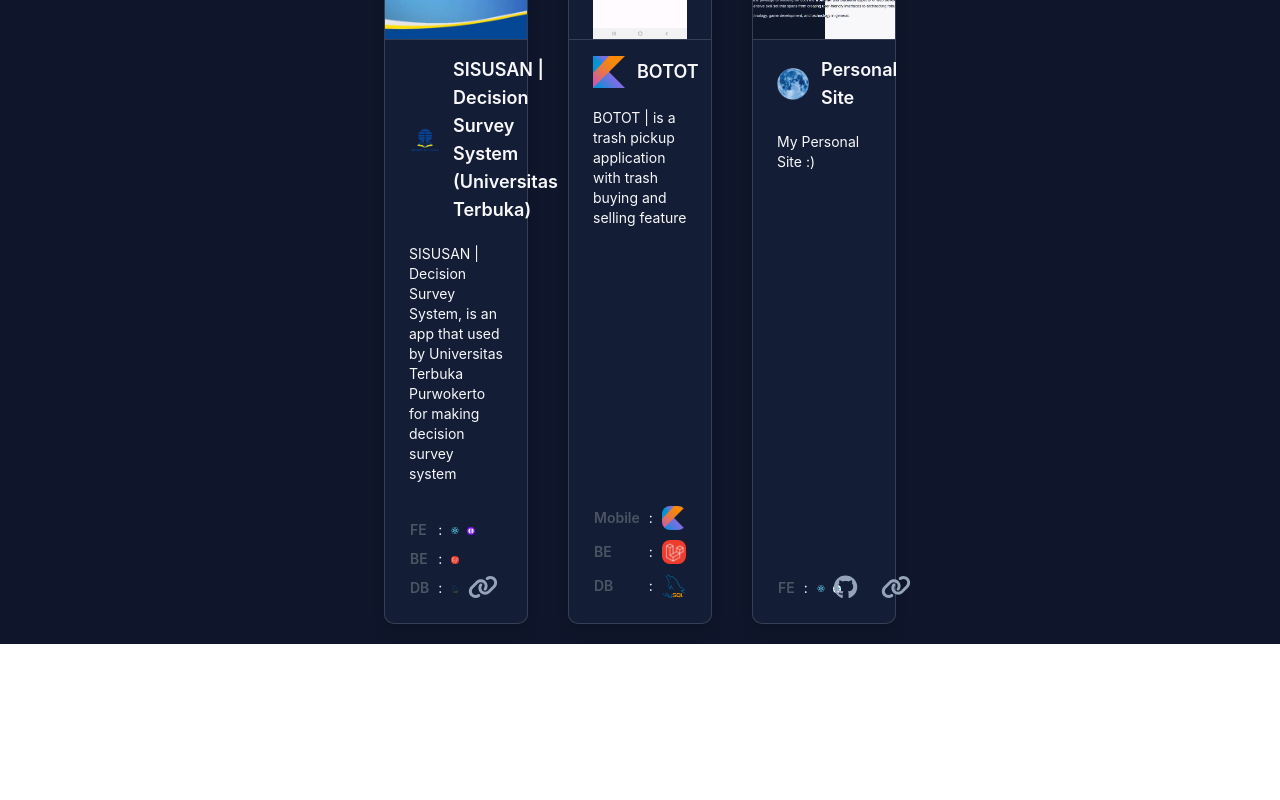
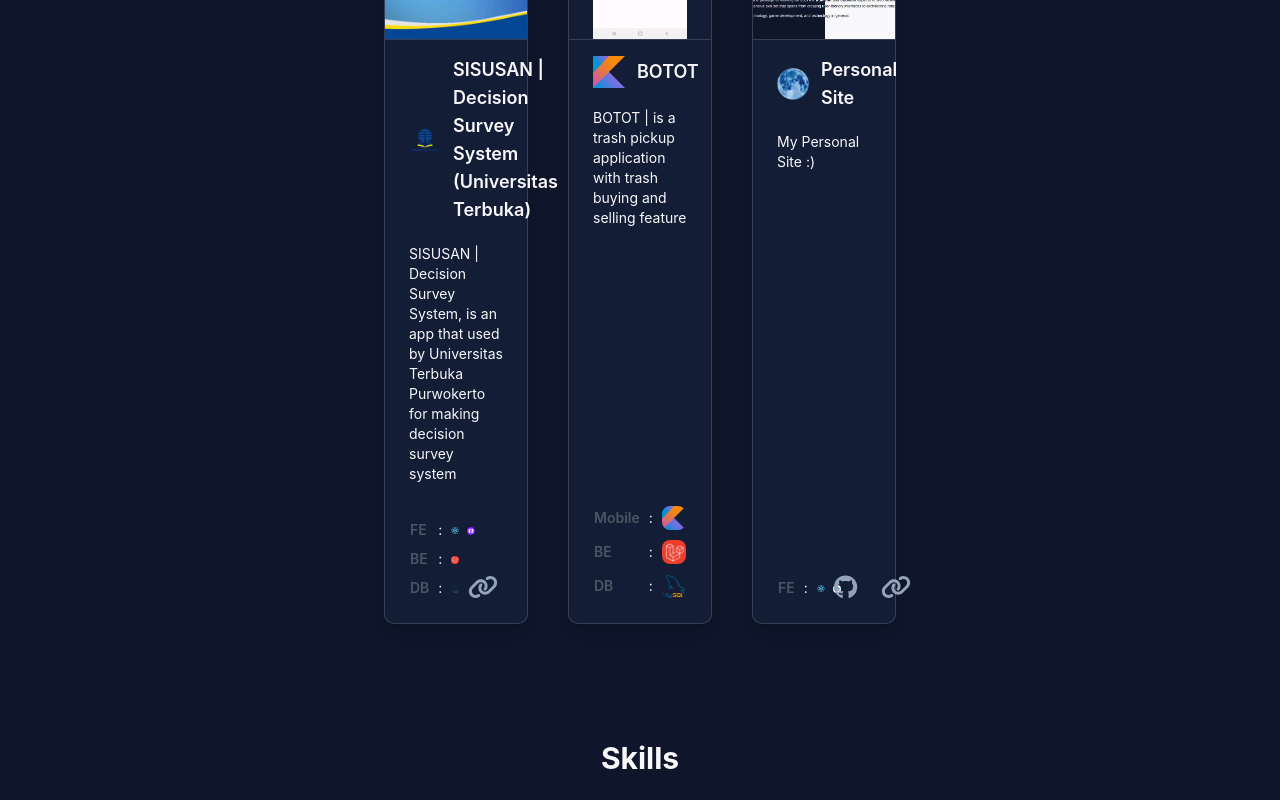
Before and after one commit to vioreed/portofolio, a React (Vite) app: page / in a window 1280 px wide. Shown: the part 2111-2911 px from the top of the page. Before the commit the page ends 2755 px from the top, so only its background shows below. Built offline with nearby package versions, Linux system fonts and the light colour scheme.

Commit message:
feat: add basic skills component

```diff
--- a/src/App.tsx
+++ b/src/App.tsx
@@ -4,6 +4,7 @@
 import HomeComponent from './components/HomeComponent';
 import AboutComponent from './components/AboutComponent';
 import ProjectComponent from './components/ProjectComponent';
+import SkillComponent from './components/SkillComponent';
 
 function App() {
 
@@ -19,6 +20,7 @@
       <HomeComponent isDarkMode={isDarkMode} />
       <AboutComponent isDarkMode={isDarkMode} />
       <ProjectComponent isDarkMode={isDarkMode} />
+      <SkillComponent isDarkMode={isDarkMode} />
     </>
   )
 }
--- /dev/null
+++ b/src/components/SkillComponent.tsx
@@ -0,0 +1,20 @@
+import React from "react";
+
+interface SkillComponentProps {
+    isDarkMode: boolean;
+}
+
+const SkillComponent: React.FC<SkillComponentProps> = ({ isDarkMode }) => {
+
+    return (
+        <div className={`flex flex-col font-inter ${isDarkMode ? "bg-[#0F162B] text-[#F8F8FB]" : "bg-[#F8F8FB] text-[#0F162B]"}`} id="skills">
+            <div className="mx-96 mt-24">
+                <div className="flex flex-col items-center justify-center">
+                    <h1 className="text-3xl font-bold mb-6">Skills</h1>
+                </div>
+            </div>
+        </div>
+    );
+};
+
+export default SkillComponent;
```
